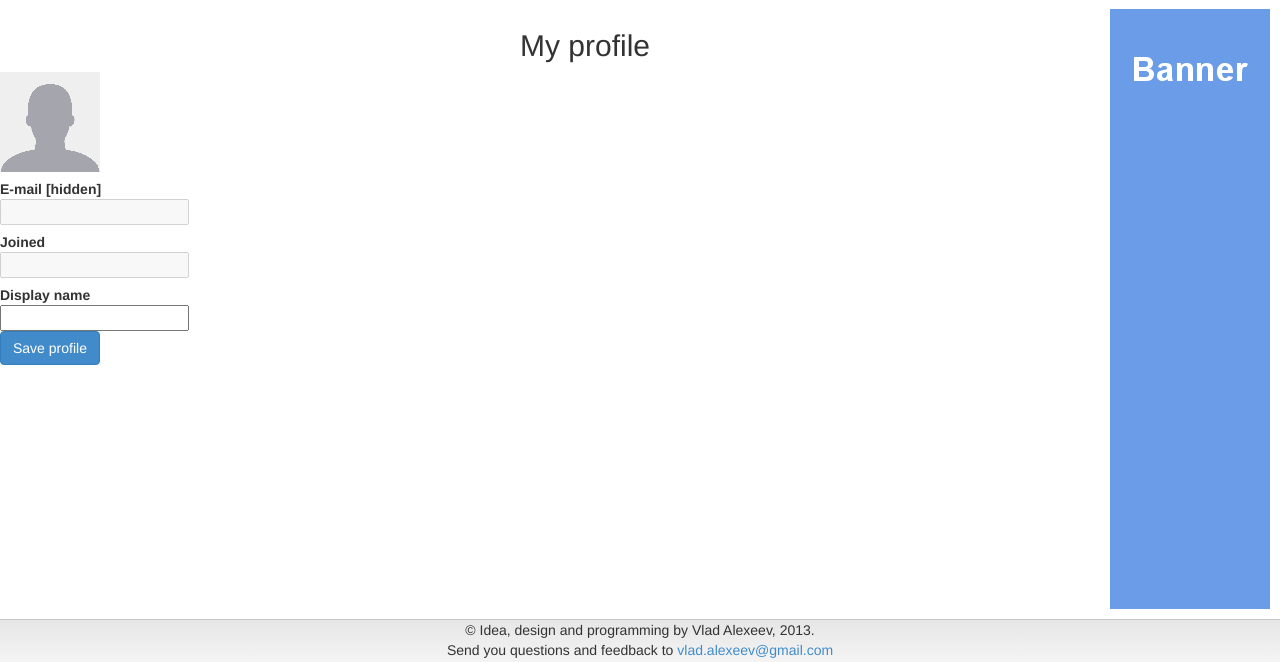
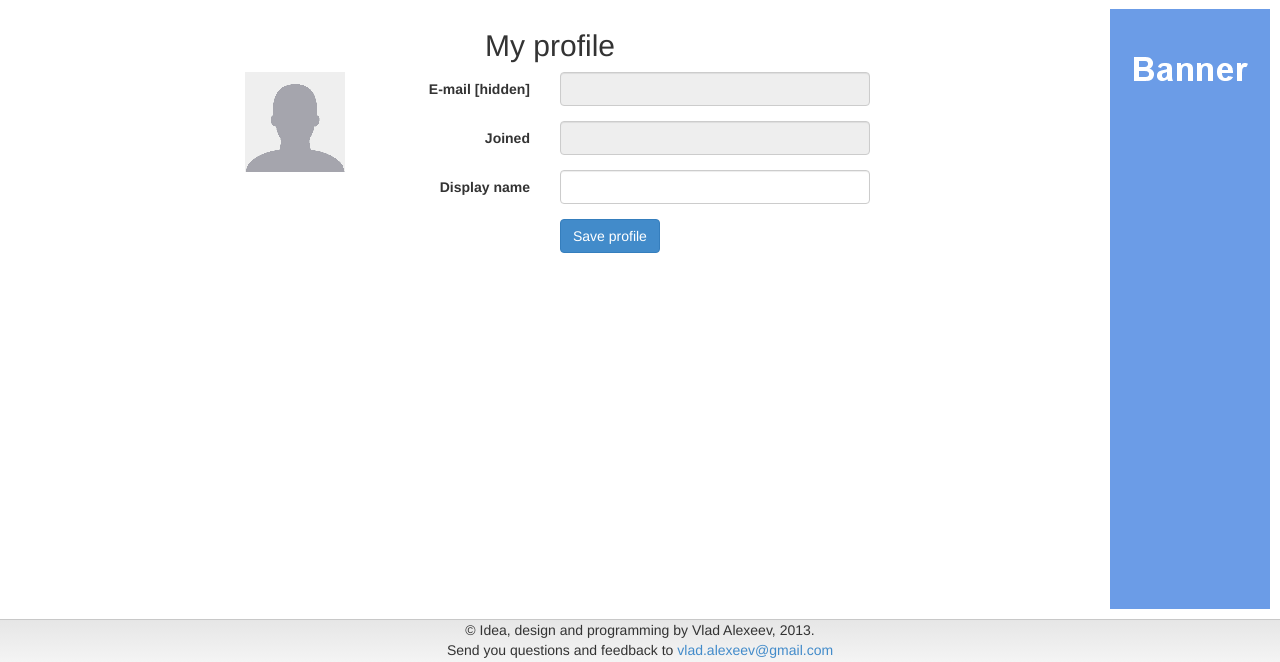
Before and after one commit to vladalexeev/grid-paint, a Django app: template grid-paint/templates/my-profile.html in a window 1280 px wide. Shown: the part 51-713 px from the top of the page. Run offline with Django 3.2, Linux system fonts and the light colour scheme; the template is opened without the code that fills it, so the values that code supplies are empty; some libraries are stand-ins or nearby versions.

Commit message:
My profile page works under Bootstrap 3

```diff
--- a/grid-paint/static/css/main.css
+++ b/grid-paint/static/css/main.css
@@ -12,6 +12,10 @@ body {
 
 .single-container {
 	min-height: 610px;
+}
+
+.container {
+	width: 960px;
 }
 
 .grid-selector-wrapper {
@@ -134,7 +138,7 @@ body {
 
 
 .thumb-title {
-	width:200px;
+	/*width:200px;*/
 	white-space: nowrap;
 	overflow: hidden;
 	text-overflow: ellipsis;
--- a/grid-paint/templates/index.html
+++ b/grid-paint/templates/index.html
@@ -32,7 +32,7 @@ link at the top.
 <div class="container text-center index-page-section">
 <h3>Recent images</h3>
 
-<div class="row" style="margin-left:20px; margin-right:20px;">
+<div class="row">
 {% for a in artworks %}
 	{% include "thumbnail.html" %}
 {% endfor %}
--- a/grid-paint/templates/my-profile.html
+++ b/grid-paint/templates/my-profile.html
@@ -8,40 +8,42 @@
 
 
 	<div class="row">
-		<div class="offset2 span2">
+		<div class="col-xs-2 col-xs-offset-2">
 			<img src="/img/empty-profile.png" />
 		</div>
 
-		<div class="span6">
-			<form name="f" class="form-horizontal" action="/save-profile" method="POST"
+		<div class="col-xs-6">
+			<div class="row">
+			<form name="f" role="form" class="form-horizontal" action="/save-profile" method="POST"
 				onsubmit="return checkform()">
-				<div class="control-group">
-					<label class="control-label">E-mail [hidden]</label>
-					<div class="controls">
-						<input type="text" disabled value="{{ profile.email }}" />
+				<div class="form-group">
+					<label class="col-xs-4 control-label">E-mail [hidden]</label>
+					<div class="col-xs-8">
+						<input type="text" class="form-control" disabled value="{{ profile.email }}" />
 					</div>
 				</div>
 
-				<div class="control-group">
-					<label class="control-label">Joined</label>
-					<div class="controls">
-						<input type="text" disabled value="{{ profile.join_date|date:"d M Y" }}" />
+				<div class="form-group">
+					<label class="col-xs-4 control-label">Joined</label>
+					<div class="col-xs-8">
+						<input type="text" class="form-control" disabled value="{{ profile.join_date|date:"d M Y" }}" />
 					</div>
 				</div>
 
-				<div class="control-group">
-					<label class="control-label">Display name</label>
-					<div class="controls">
-						<input type="text" name="nickname" value="{{ profile.nickname }}" />
+				<div class="form-group">
+					<label class="col-xs-4 control-label">Display name</label>
+					<div class="col-xs-8">
+						<input type="text" class="form-control" name="nickname" value="{{ profile.nickname }}" />
 					</div>
 				</div>
 
-				<div class="control-group">
-					<div class="controls">
+				<div class="form-group">
+					<div class="col-xs-8 col-xs-offset-4">
 						<button type="submit" class="btn btn-primary">Save profile</button>
 					</div>
 				</div>
 			</form>
+			</div>
 		</div>
 
 	</div>
```
